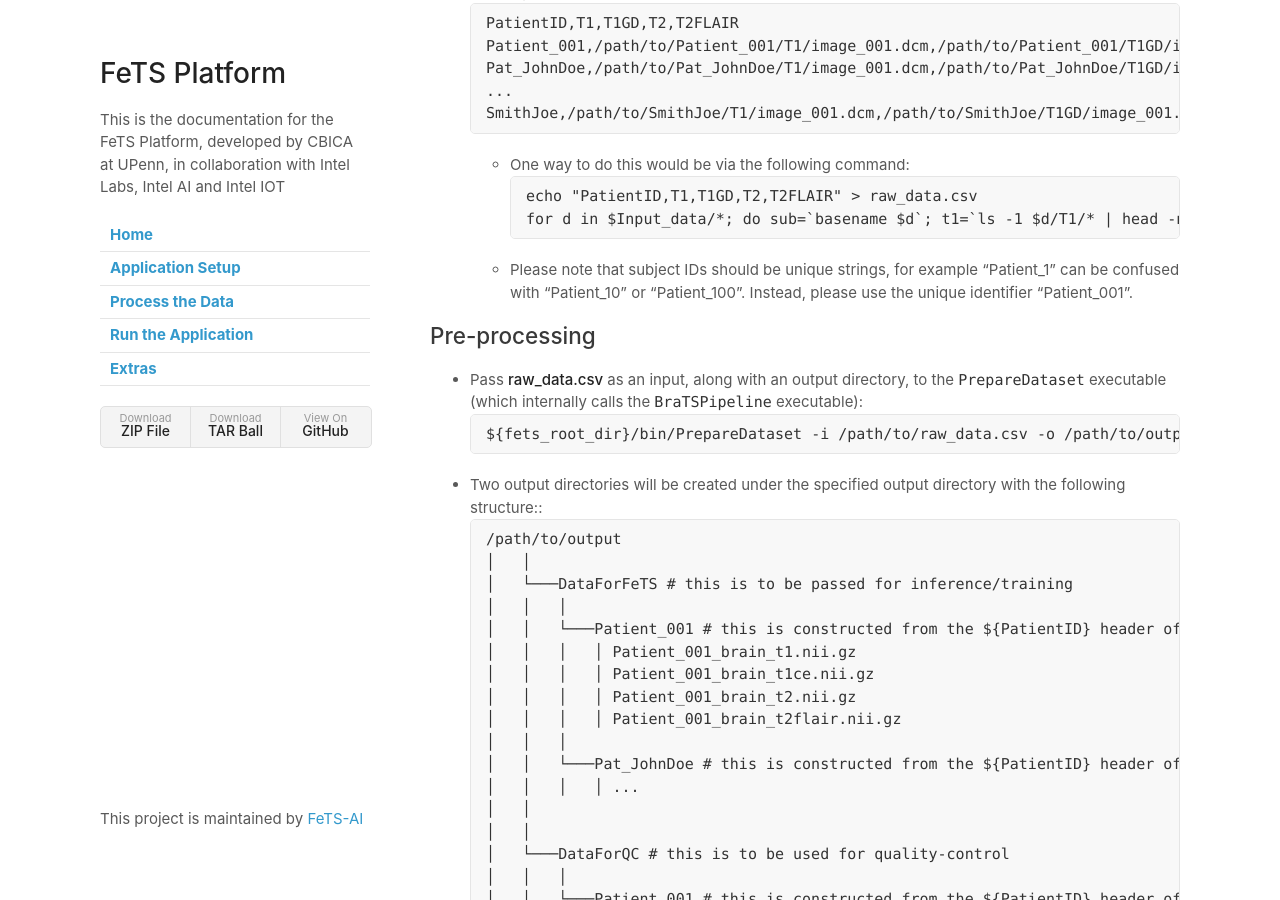
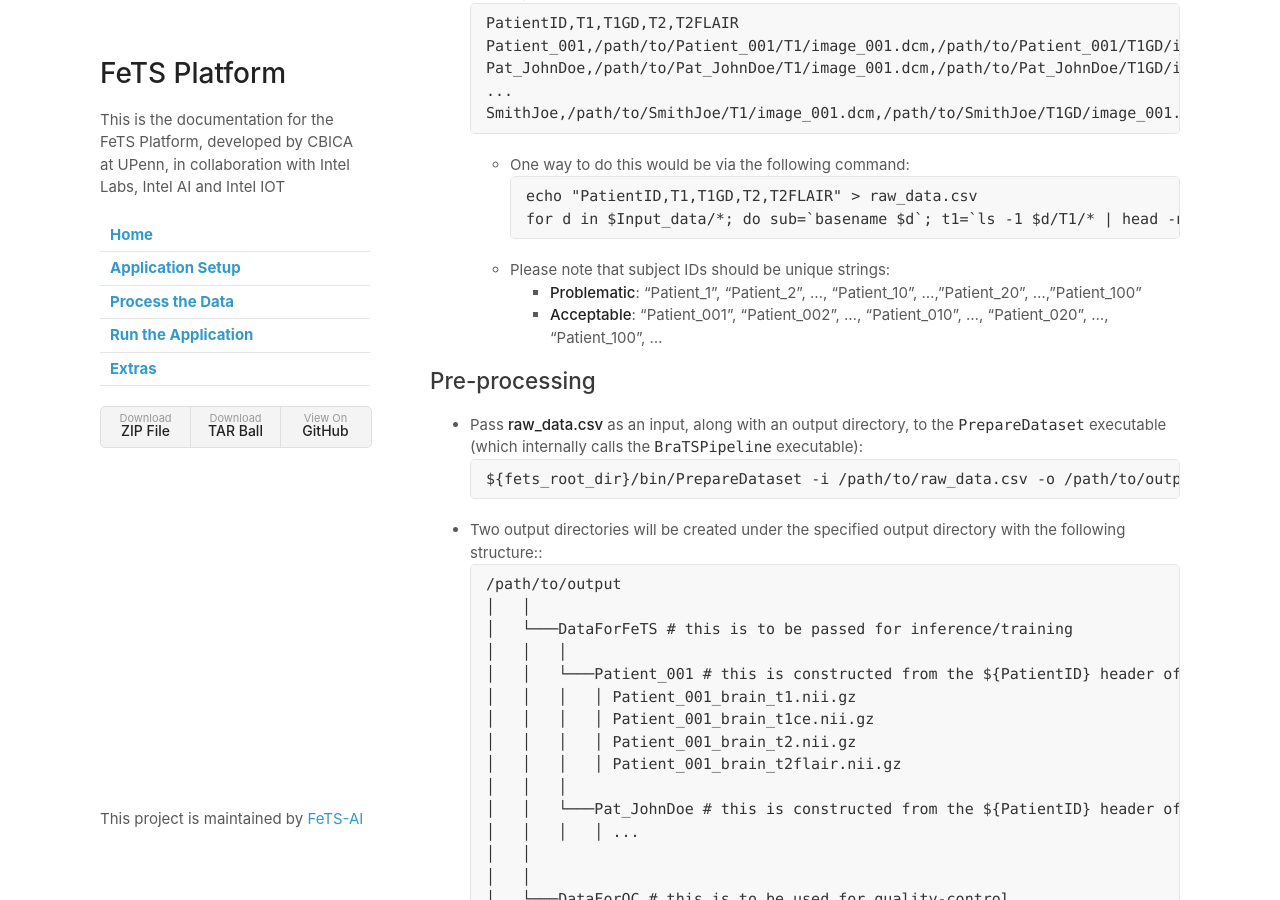
Before and after one commit to FeTS-AI/Front-End, a Jekyll site: the page built from docs/process_data.md, in a window 1280 px wide and 900 px high, scrolled down 1574 px. Built offline with Jekyll 4.4.1, drawn with Linux system fonts in a browser that asks for light colours; our own code applies the rules of GitHub Pages for plain Markdown files.

Commit message:
Update process_data.md

````diff
--- a/docs/process_data.md
+++ b/docs/process_data.md
@@ -74,7 +74,9 @@ SmithJoe,/path/to/SmithJoe/T1/image_001.dcm,/path/to/SmithJoe/T1GD/image_001.dcm
   echo "PatientID,T1,T1GD,T2,T2FLAIR" > raw_data.csv
   for d in $Input_data/*; do sub=`basename $d`; t1=`ls -1 $d/T1/* | head -n1`; tlce=`ls -1 $d/T1GD/* | head -n1`; t2=`ls -1 $d/T2/* | head -n1`; flair=`ls -1 $d/T2FLAIR/* | head -n1`; echo $sub,$t1,$tlce,$t2,$flair >> raw_data.csv; done
   ```
-  - Please note that subject IDs should be unique strings, for example "Patient_1" can be confused with "Patient_10" or "Patient_100". Instead, please use the unique identifier "Patient_001".
+  - Please note that subject IDs should be unique strings:
+    - **Problematic**: "Patient_1", "Patient_2", ..., "Patient_10", ...,"Patient_20", ...,"Patient_100"
+    - **Acceptable**: "Patient_001", "Patient_002", ..., "Patient_010", ..., "Patient_020", ..., "Patient_100", ...
 
 ## Pre-processing
 
````
